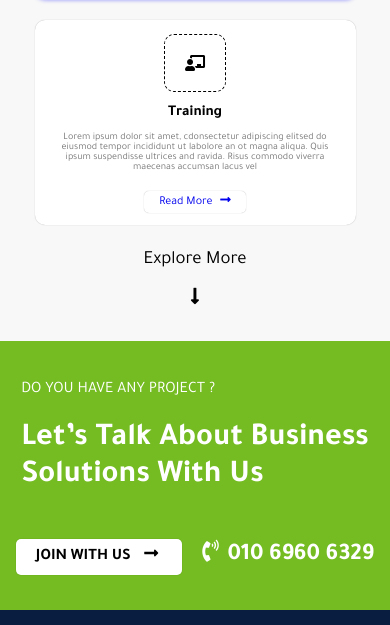
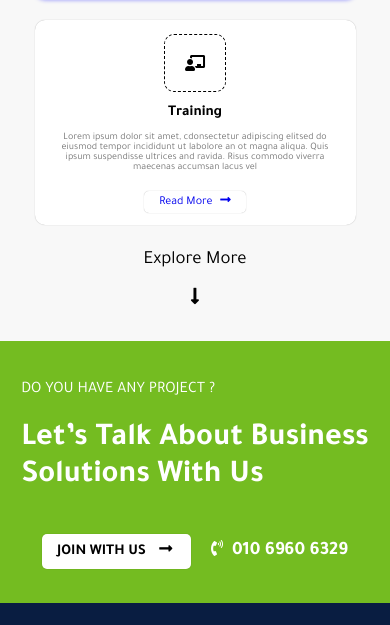
Before and after one commit to MohamedBashit/advertising-agency, a plain HTML site: page index.html in a window 390 px wide. Shown: the part 1611-2236 px from the top of the page. Drawn offline with Linux system fonts and the light colour scheme.

Commit message:
Update style.css

```diff
--- a/css/style.css
+++ b/css/style.css
@@ -768,6 +768,24 @@ display: inline-block;
         margin-top: 20px;
 
     }
+
+    .contact .container .content-contact h2{
+        color: white;
+        border:none;
+        font-size: 19px;
+    }
+
+    .contact .container .content-contact a{
+        padding: 10px 15px;
+        font-size: 15px;
+    }
+
+    .contact .container .content-contact .phone{
+        color: white;
+        margin: 0 5px 0 20px;
+        font-size: 16px;
+    }
+
 }
 
 @media(max-width:500px){
```
